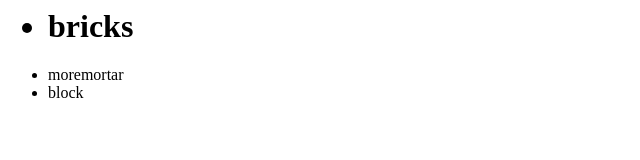
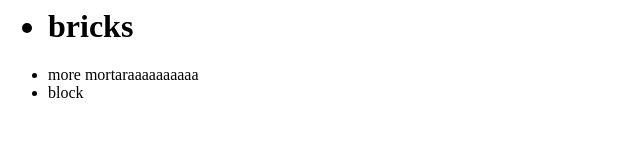
Before and after one commit to bethesdasoon/newGitTest, a plain HTML site: page index.html in a window 1280 px wide. Shown: the full height of the page, 0-640 px from the left. Drawn offline with Linux system fonts and the light colour scheme.

Commit message:
dd addd
:wq

```diff
--- a/index.html
+++ b/index.html
@@ -4,7 +4,7 @@
 	    <ul>
 		   <h1>
 		   <li>bricks</li> </h1>
-		   <li>moremortar</li>
+		   <li>more mortaraaaaaaaaaa</li>
 		   <li>block</li>
 		</ul>
 	 </div>
```
